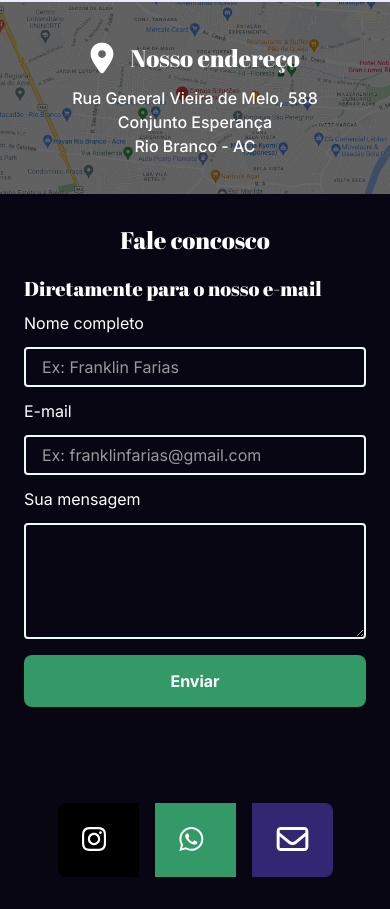
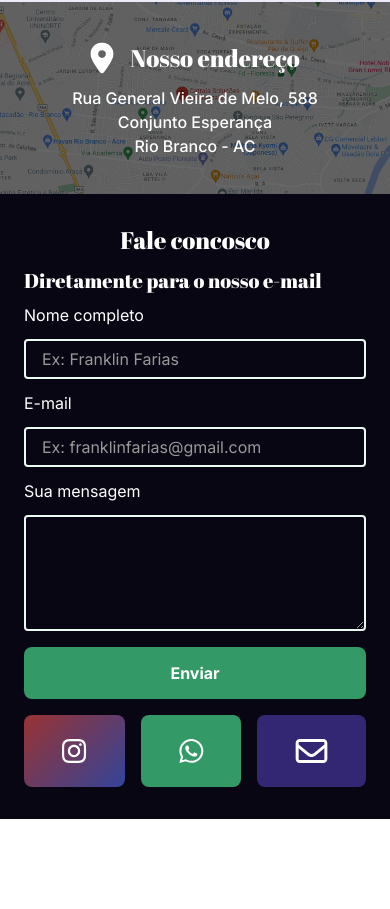
Before and after one commit to eu-erickfernandes/catraia-page, a Next.js app: page / in a window 390 px wide. Shown: the part 2223-3132 px from the top of the page. After the commit the page ends 3042 px from the top, so only its background shows below. Built offline with nearby package versions, Linux system fonts and the light colour scheme.

Commit message:
Finalizando responsividade

```diff
--- a/src/components/Input/Input.module.css
+++ b/src/components/Input/Input.module.css
@@ -21,10 +21,15 @@
     outline: none;
     padding-block: .5rem;
     padding-inline: 1rem;
+    transition: .5s;
 }
 
     .input::placeholder{
         color: var(--cor-cinza);
+    }
+
+    :is(.input, .textarea):is(:hover, :focus-visible, :valid){
+        border-color: var(--cor-verde-hover);
     }
 
 .textarea{
--- a/src/components/Input/index.js
+++ b/src/components/Input/index.js
@@ -20,6 +20,7 @@ const Input = ({ type, name, label, required, placeholder }) => {
                 type={ type }
                 name={ name }
                 required={ required }
+                minLength={ 10 }
             ></textarea>}
         </div>
     )
--- a/src/components/SecaoContato/ContainerLinksRedes/ContainerLinksRedes.module.css
+++ b/src/components/SecaoContato/ContainerLinksRedes/ContainerLinksRedes.module.css
@@ -9,8 +9,9 @@
 /* RESPONSIVIDADE */
 @media screen and (width < 800px) {
     .containerLinkRedes{
-        display: grid;
+        border-radius: 0;
+        display: flex;
         gap: 1rem;
-        grid-template-columns: repeat(3, 1fr);
+        width: 100%;
     }
 }
--- a/src/components/SecaoContato/ContainerLinksRedes/LinkRede/LinkRede.module.css
+++ b/src/components/SecaoContato/ContainerLinksRedes/LinkRede/LinkRede.module.css
@@ -6,6 +6,7 @@
 
     .linkRede.instagram{
         background-color: black;
+        background-image: linear-gradient(135deg,hsl(0, 50%, 40%), hsl(230, 50%, 40%));
         display: none;
     }
 
@@ -24,12 +25,14 @@
 
 /* RESPONSIVIDADE */
 @media screen and (width < 800px) {
-    .linkRede{
-        padding: 1.5rem;
-    }
-
-    .linkRede.instagram{
-        display: block;
+    .linkRede, .linkRede.instagram{
+        align-items: center;
+        border-radius: .5rem;
+        display: flex;
+        flex-grow: 1;
+        height: 4.5rem;
+        justify-content: center;
+        padding: 0;
     }
 
         .rede__icone{
--- a/src/components/SecaoContato/ContainerLinksRedes/LinkRede/index.js
+++ b/src/components/SecaoContato/ContainerLinksRedes/LinkRede/index.js
@@ -2,8 +2,9 @@ import styles from './LinkRede.module.css'
 
 const LinkRede = ({ rede, url }) => {
     const className = `${ styles.linkRede } ${ styles[rede] }`
+
     return(
-        <a className={ className } href={ url }>
+        <a className={ className } href={ url } target='_blank'>
             <img className={ styles.rede__icone } src={`./icones-redes/${rede}.svg`} alt={`Ícone ${rede}`} />
         </a>
     )
--- a/src/components/SecaoContato/ContainerLinksRedes/index.js
+++ b/src/components/SecaoContato/ContainerLinksRedes/index.js
@@ -8,17 +8,17 @@ const ContainerLinksRedes = () => {
         <div className={ styles.containerLinkRedes }>
             <LinkRede
                 rede="instagram"
-                url="#"
+                url="https://www.instagram.com/catraia.ambiental/"
             />
 
             <LinkRede
                 rede="whatsapp"
-                url="#"
+                url="https://whatsa.me/5568992085791"
             />
 
             <LinkRede
                 rede="email"
-                url="#"
+                url="mailto:catraia.ambiental@gmail.com"
             />
         </div>
     )
--- a/src/components/SecaoContato/SecaoContato.module.css
+++ b/src/components/SecaoContato/SecaoContato.module.css
@@ -44,21 +44,22 @@
         padding-block: 2rem;
         padding-inline: 1.5rem;
     }
+
+    .contato__subtitulo{
+        font-size: 1.25rem;
+    }
+
     .contato__container{
         flex-direction: column;
     }
 
-        .contato__formulario{
-            width: 100%;
-        }
-}
+    .contato__formulario, .contato__redes{
+        width: 100%;
+    }
 
-@media screen and (width < 500px) {
-    .contato__formulario{
+    .contato, .contato__container, .contato__formulario{
         gap: 1rem;
     }
 
-        .contato__subtitulo{
-            font-size: 1.25rem;
-        }
+
 }
```
Also changed, not shown: 1 other file (tests, documents, lock files or other folders).
